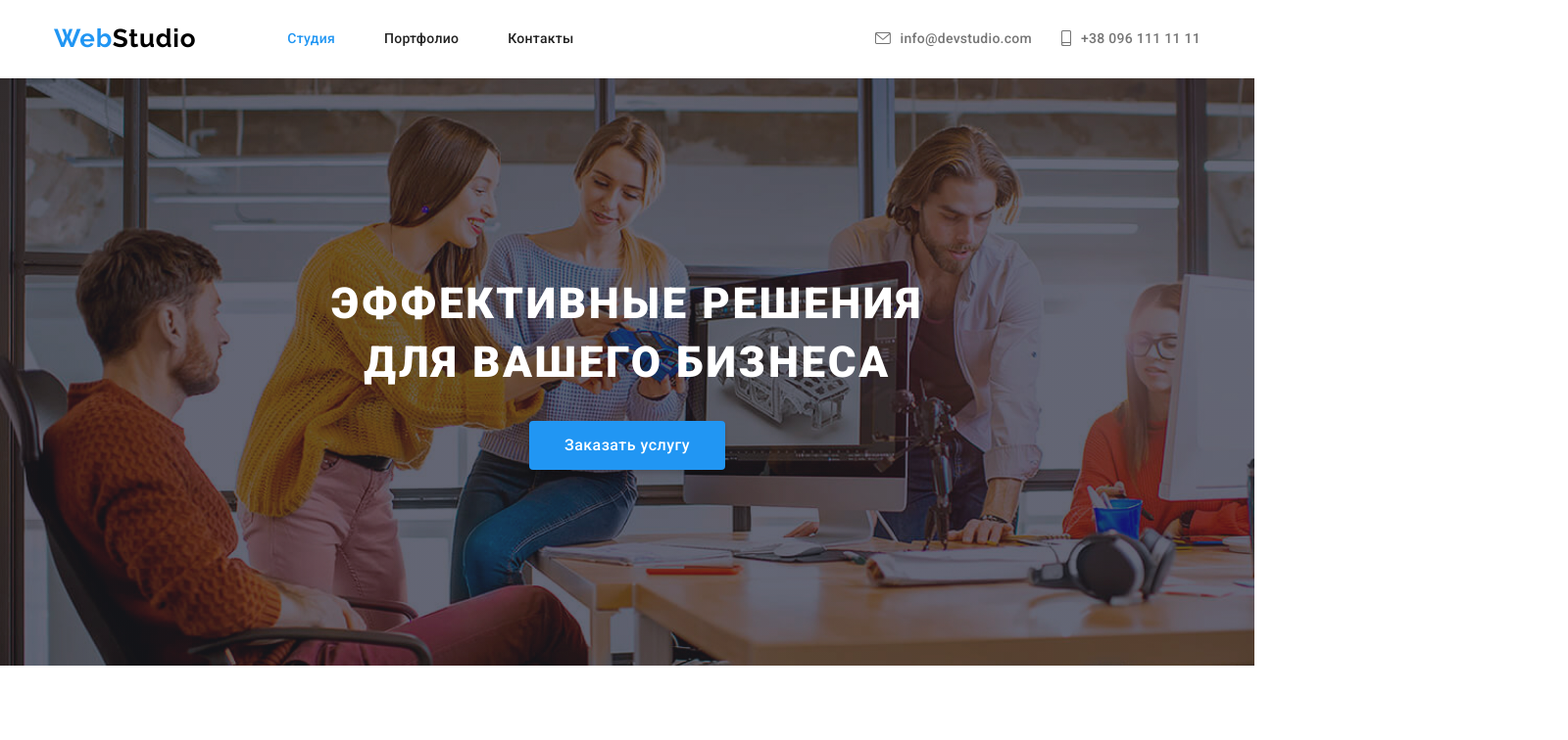
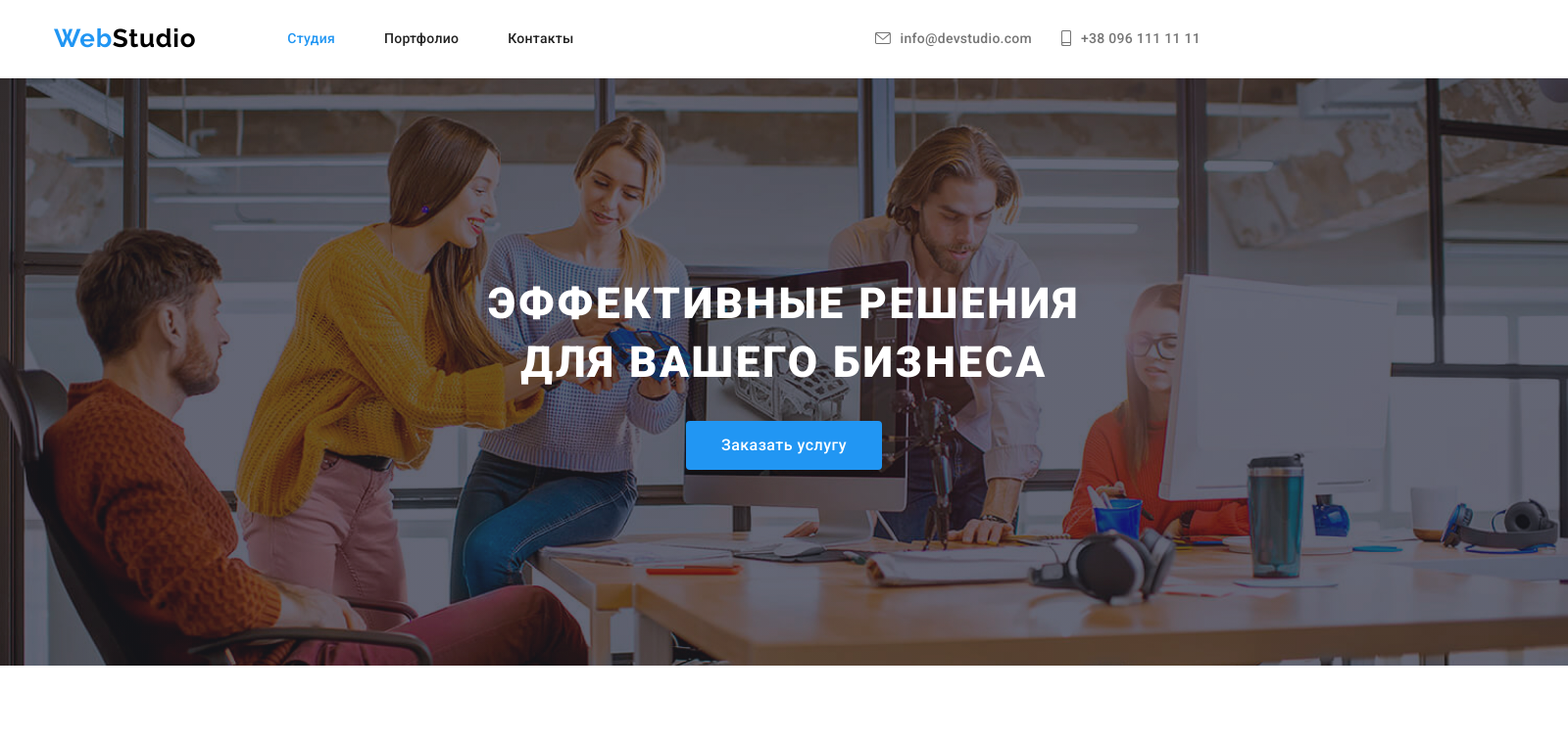
Before and after one commit to Sergiy-Yuschenko/goit-markup-hw-04, a plain HTML site: page index.html in a window 1280 px wide. Shown: the top 756 px of the page at 98% size, 1600 px wide, since content can reach past the window. Drawn offline with nearby package versions, Linux system fonts and the light colour scheme.

Commit message:
Встановлює ширину контейнера hero 1600 px

```diff
--- a/css/styles.css
+++ b/css/styles.css
@@ -208,16 +208,17 @@ img {
 
 /* ============== HERO SECTION ============== */
 .hero-section {
-        background-image: linear-gradient(var(--hero-gradient-color), var(--hero-gradient-color)), url(../images/background_photo.jpg);
-        background-repeat: no-repeat;
-        background-size: cover;
+        background-color: var(--backgr-color-first);
 }
-
 .hero-section > .container {
         /*background-color: var(--backgr-color-first);*/
         flex-direction: column;
         padding-top: 200px;
         padding-bottom: 200px;
+        width:1600px;
+        background-image: linear-gradient(var(--hero-gradient-color), var(--hero-gradient-color)), url(../images/background_photo.jpg);
+        background-repeat: no-repeat;
+        background-size: cover;
 }
 
 .hero-title {
```
